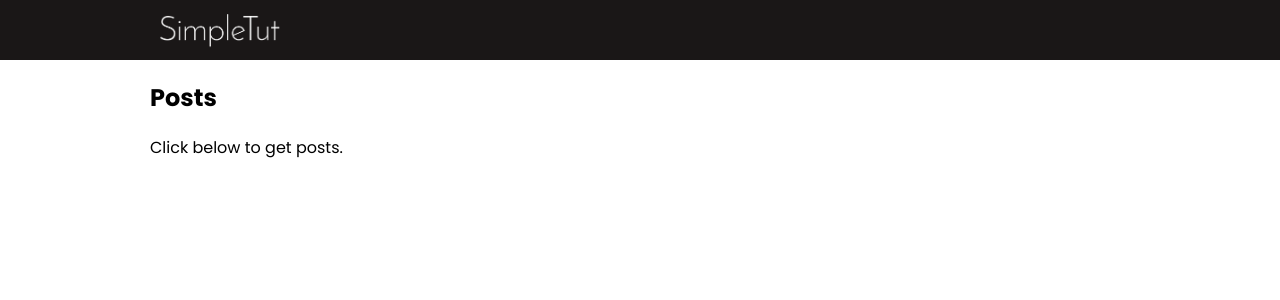
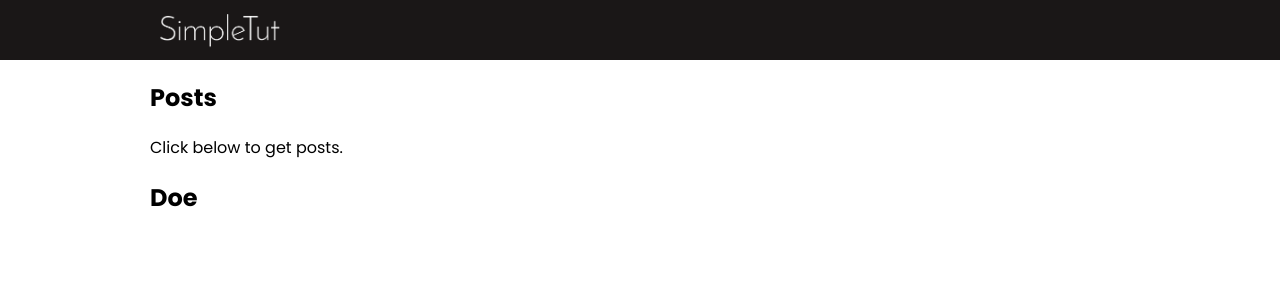
Before and after one commit to amrameen769/redx-enzyme, a React (Create React App) app: page / in a window 1280 px wide. Shown: the top 300 px of the page. Built offline with nearby package versions, Linux system fonts and the light colour scheme.

Commit message:
added proptypes check

```diff
--- a/package.json
+++ b/package.json
@@ -7,6 +7,7 @@
     "@testing-library/react": "^13.4.0",
     "@testing-library/user-event": "^13.5.0",
     "node-sass": "^9.0.0",
+    "prop-types": "^15.8.1",
     "react": "^18.2.0",
     "react-dom": "^18.2.0",
     "react-scripts": "5.0.1",
@@ -38,6 +39,7 @@
   },
   "devDependencies": {
     "@babel/plugin-proposal-private-property-in-object": "^7.21.11",
+    "check-prop-types": "^1.1.2",
     "enzyme": "^3.11.0",
     "enzyme-adapter-react-16": "^1.15.8",
     "jest": "^29.7.0",
--- a/src/App.jsx
+++ b/src/App.jsx
@@ -1,13 +1,26 @@
 import Header from "./components/header";
 import "./app.scss";
 import Headline from "./components/headline";
+
+const tempArr = [
+  {
+    fName: "Doe",
+    lName: "John",
+    age: 24,
+    onlineStatus: true,
+  },
+];
 
 function App() {
   return (
     <div className="app">
       <Header />
       <section className="main">
-        <Headline header="Posts" desc="Click below to get posts." />
+        <Headline
+          header="Posts"
+          desc="Click below to get posts."
+          userArr={tempArr}
+        />
       </section>
     </div>
   );
--- a/src/components/headline/index.jsx
+++ b/src/components/headline/index.jsx
@@ -1,8 +1,9 @@
 import React, { Component } from "react";
+import PropTypes from "prop-types";
 
 class Headline extends Component {
   render() {
-    const { header, desc } = this.props;
+    const { header, desc, userArr } = this.props;
 
     if (!header) return null;
 
@@ -10,9 +11,23 @@ class Headline extends Component {
       <div>
         <h1>{header}</h1>
         <p>{desc}</p>
+        {userArr?.length > 0 && <h2>{userArr[0].fName}</h2>}
       </div>
     );
   }
 }
 
+Headline.propTypes = {
+  header: PropTypes.string,
+  desc: PropTypes.string,
+  userArr: PropTypes.arrayOf(
+    PropTypes.shape({
+      fName: PropTypes.string,
+      lName: PropTypes.string,
+      age: PropTypes.number,
+      onlineStatus: PropTypes.bool,
+    }),
+  ),
+};
+
 export default Headline;
```
Also changed, not shown: src/utils/index.js (+12 -0 lines), 2 other files (tests, documents, lock files or other folders).
